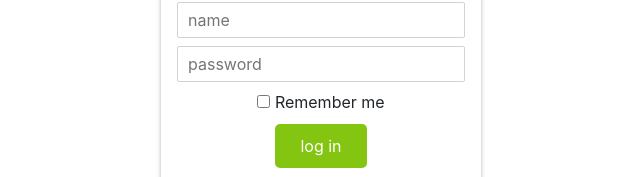
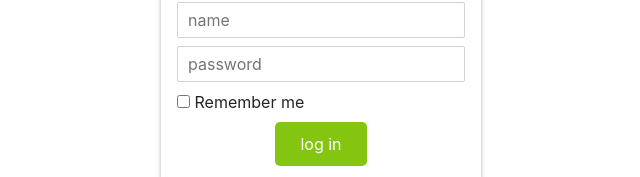
Before and after one commit to tasya7777777/collection, a Vue app in the folder frontend/: page / in a window 1280 px wide. Shown: the part 683-860 px from the top of the page, without its empty margins (319-959 px from the left). Built offline with nearby package versions, Linux system fonts and the light colour scheme; no server answers.

Commit message:
fix login form

```diff
--- a/frontend/src/App.vue
+++ b/frontend/src/App.vue
@@ -70,7 +70,7 @@ height: 100%;
    border-radius: 5px;
 
 }
-.piy input{
+.piy .box{
 box-sizing: border-box;
 display: block;
 margin-bottom: .5rem;
@@ -82,9 +82,7 @@ padding: 5px 10px;
 }
 .piy button{
     display: block;
-    background-color: rgb(131, 197,
-
-    17);
+    background-color: rgb(131, 197, 17);
     color: rgb(255, 255, 255);
     border-radius: 5px;
     outline: 0 none;
@@ -109,8 +107,7 @@ img.avatar {
     width: 40%;
     border-radius: 50%;
 }
-.checkbox input{
-    display: inline;
-    width: auto;
+.checkbox{
+    text-align: left;
 }
 </style>
```
